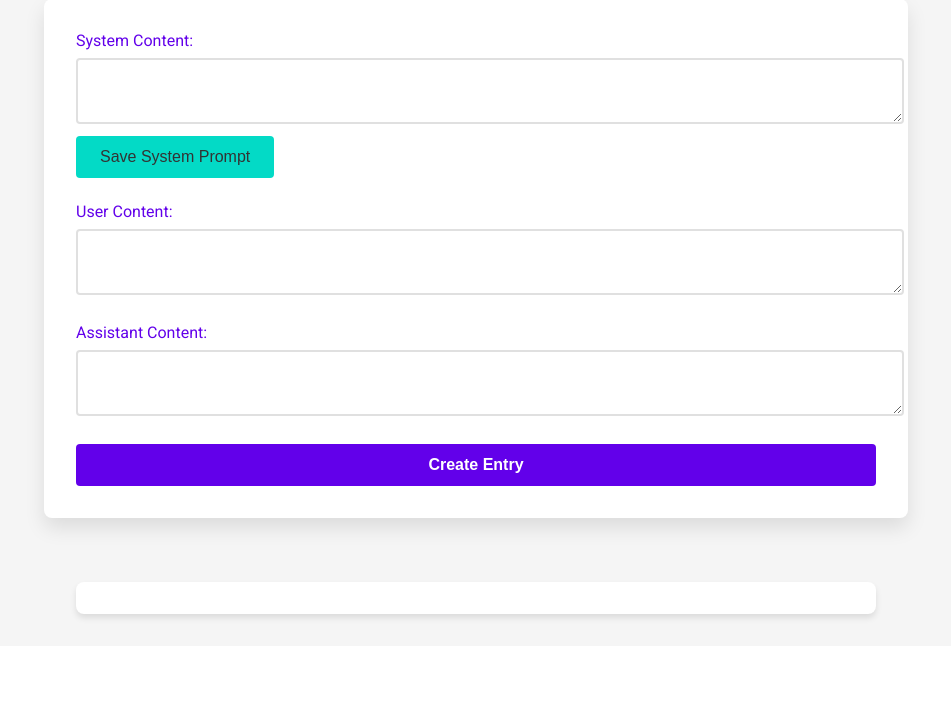
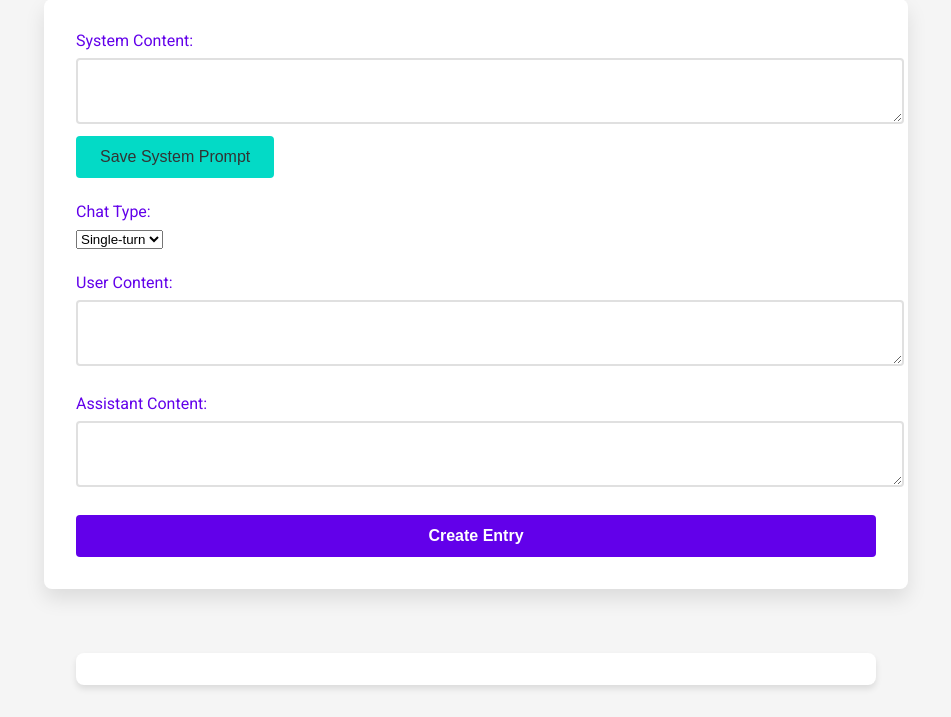
Before and after one commit to alextobias78/Fine-Tuner, a Flask app: page / in a window 1280 px wide. Shown: the part 194-911 px from the top of the page, without its empty margins (164-1115 px from the left). Before the commit the page ends 816 px from the top, so only its background shows below. Run offline with Flask 3, Linux system fonts and the light colour scheme.

Commit message:
feat: Add support for multi-turn chat examples with weight control

```diff
--- a/app.py
+++ b/app.py
@@ -7,10 +7,19 @@ app = Flask(__name__)
 def index():
     if request.method == 'POST':
         system_content = request.form['system_content']
-        user_content = request.form['user_content']
-        assistant_content = request.form['assistant_content']
+        chat_type = request.form['chat_type']
 
-        entry = create_dataset_entry(system_content, user_content, assistant_content)
+        if chat_type == 'single':
+            user_content = request.form['user_content']
+            assistant_content = request.form['assistant_content']
+            messages = [
+                {"role": "user", "content": user_content},
+                {"role": "assistant", "content": assistant_content}
+            ]
+        else:  # multi-turn
+            messages = json.loads(request.form['messages'])
+
+        entry = create_dataset_entry(system_content, messages)
         save_to_file(entry)
         return jsonify(entry)
 
--- a/dataset_handler.py
+++ b/dataset_handler.py
@@ -1,12 +1,10 @@
 import json
 
-def create_dataset_entry(system_content, user_content, assistant_content):
+def create_dataset_entry(system_content, messages):
     entry = {
         "messages": [
-            {"role": "system", "content": system_content},
-            {"role": "user", "content": user_content},
-            {"role": "assistant", "content": assistant_content}
-        ]
+            {"role": "system", "content": system_content}
+        ] + messages
     }
     return json.dumps(entry)
 
--- a/templates/index.html
+++ b/templates/index.html
@@ -22,13 +22,28 @@
                 </div>
 
                 <div class="input-group">
-                    <label for="user_content">User Content:</label>
-                    <textarea id="user_content" name="user_content" required></textarea>
+                    <label for="chat_type">Chat Type:</label>
+                    <select id="chat_type" name="chat_type">
+                        <option value="single">Single-turn</option>
+                        <option value="multi">Multi-turn</option>
+                    </select>
                 </div>
 
-                <div class="input-group">
-                    <label for="assistant_content">Assistant Content:</label>
-                    <textarea id="assistant_content" name="assistant_content" required></textarea>
+                <div id="single-turn-inputs">
+                    <div class="input-group">
+                        <label for="user_content">User Content:</label>
+                        <textarea id="user_content" name="user_content"></textarea>
+                    </div>
+
+                    <div class="input-group">
+                        <label for="assistant_content">Assistant Content:</label>
+                        <textarea id="assistant_content" name="assistant_content"></textarea>
+                    </div>
+                </div>
+
+                <div id="multi-turn-inputs" style="display: none;">
+                    <div id="multi-turn-messages"></div>
+                    <button type="button" id="add-message">Add Message</button>
                 </div>
 
                 <button type="submit" class="submit-btn">Create Entry</button>
@@ -42,10 +57,43 @@
 
     <script>
         let savedSystemPrompt = '';
+        let messageCounter = 0;
 
         document.getElementById('saveSystemPrompt').addEventListener('click', function() {
             savedSystemPrompt = document.getElementById('system_content').value;
             alert('System prompt saved!');
+        });
+
+        document.getElementById('chat_type').addEventListener('change', function() {
+            const singleTurnInputs = document.getElementById('single-turn-inputs');
+            const multiTurnInputs = document.getElementById('multi-turn-inputs');
+            if (this.value === 'single') {
+                singleTurnInputs.style.display = 'block';
+                multiTurnInputs.style.display = 'none';
+            } else {
+                singleTurnInputs.style.display = 'none';
+                multiTurnInputs.style.display = 'block';
+            }
+        });
+
+        document.getElementById('add-message').addEventListener('click', function() {
+            const messageDiv = document.createElement('div');
+            messageDiv.className = 'message-input';
+            messageDiv.innerHTML = `
+                <select name="role_${messageCounter}">
+                    <option value="user">User</option>
+                    <option value="assistant">Assistant</option>
+                </select>
+                <textarea name="content_${messageCounter}" placeholder="Message content"></textarea>
+                <input type="number" name="weight_${messageCounter}" min="0" max="1" step="1" value="1" placeholder="Weight (0 or 1)">
+                <button type="button" class="remove-message">Remove</button>
+            `;
+            document.getElementById('multi-turn-messages').appendChild(messageDiv);
+            messageCounter++;
+
+            messageDiv.querySelector('.remove-message').addEventListener('click', function() {
+                messageDiv.remove();
+            });
         });
 
         document.getElementById('datasetForm').addEventListener('submit', function(e) {
@@ -54,6 +102,18 @@
             if (savedSystemPrompt) {
                 formData.set('system_content', savedSystemPrompt);
             }
+
+            if (formData.get('chat_type') === 'multi') {
+                const messages = [];
+                document.querySelectorAll('.message-input').forEach((messageDiv, index) => {
+                    const role = messageDiv.querySelector(`select[name="role_${index}"]`).value;
+                    const content = messageDiv.querySelector(`textarea[name="content_${index}"]`).value;
+                    const weight = parseInt(messageDiv.querySelector(`input[name="weight_${index}"]`).value);
+                    messages.push({role, content, weight});
+                });
+                formData.set('messages', JSON.stringify(messages));
+            }
+
             fetch('/', {
                 method: 'POST',
                 body: formData,
@@ -70,6 +130,7 @@
                 document.getElementById('entries').innerHTML = `<pre>${data}</pre>` + document.getElementById('entries').innerHTML;
                 document.getElementById('user_content').value = '';
                 document.getElementById('assistant_content').value = '';
+                document.getElementById('multi-turn-messages').innerHTML = '';
             });
         });
     </script>
```
